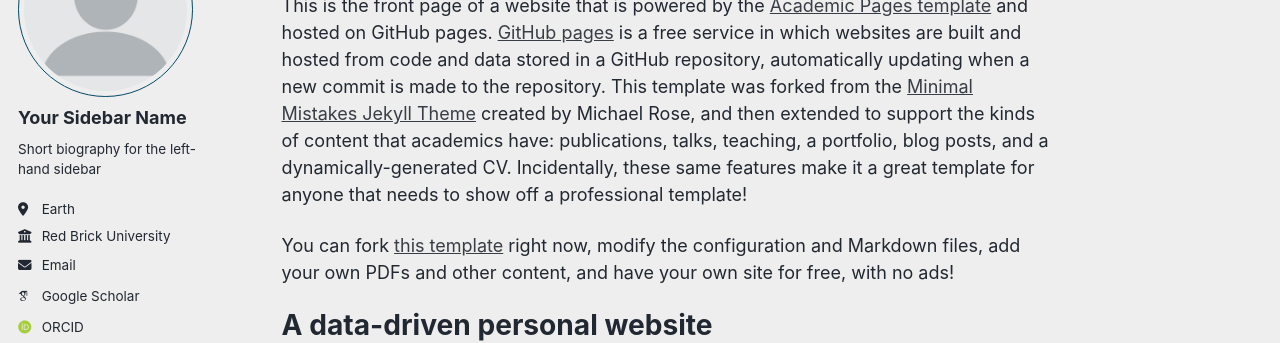
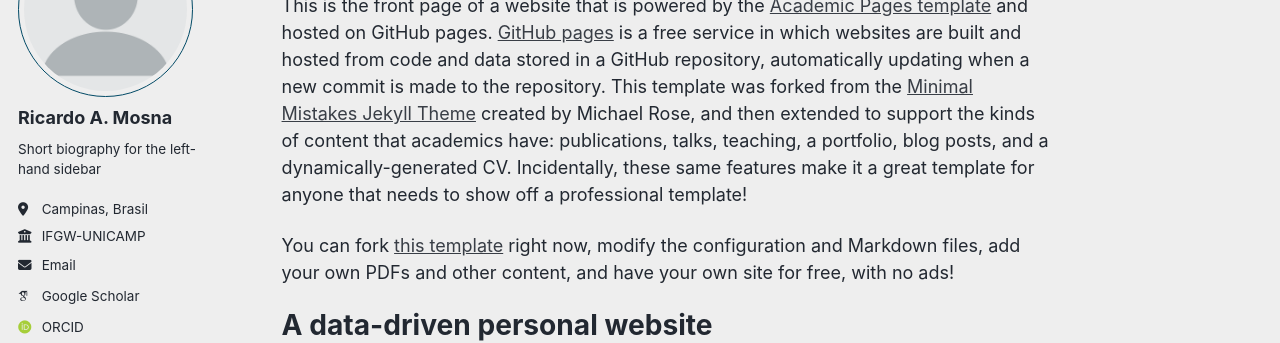
Before and after one commit to ricardomosna/ricardomosna.github.io, a Jekyll site: the page built from _pages/about.md, in a window 1280 px wide. Shown: the part 177-520 px from the top of the page. Built offline with Jekyll 4.4.1, drawn with Linux system fonts in a browser that asks for light colours; some web fonts are replaced; a script bundle is joined from its source files by our own code; library files that are not in the unit come from our copies.

Commit message:
passos iniciais

```diff
--- a/_config.yml
+++ b/_config.yml
@@ -24,13 +24,13 @@
 author:
   # Biographic information
   avatar           : "profile.png"
-  name             : "Your Sidebar Name"
+  name             : "Ricardo A. Mosna"
   pronouns         : # example: "she/her"
   bio              : "Short biography for the left-hand sidebar"
-  location         : "Earth"
-  employer         : "Red Brick University"
+  location         : "Campinas, Brasil"
+  employer         : "IFGW-UNICAMP"
   uri              : # URL
-  email            : "none@example.org"
+  email            : "mosna@unicamp.br"
 
   # Academic websites
   academia         : # URL
```
